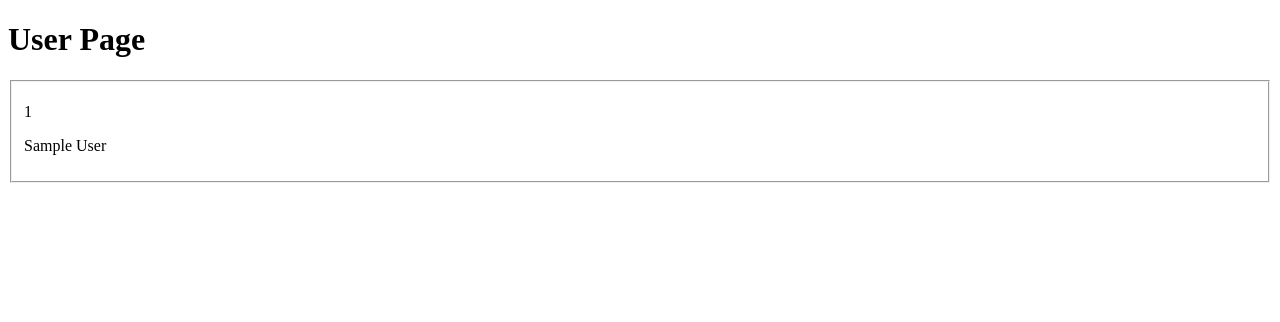
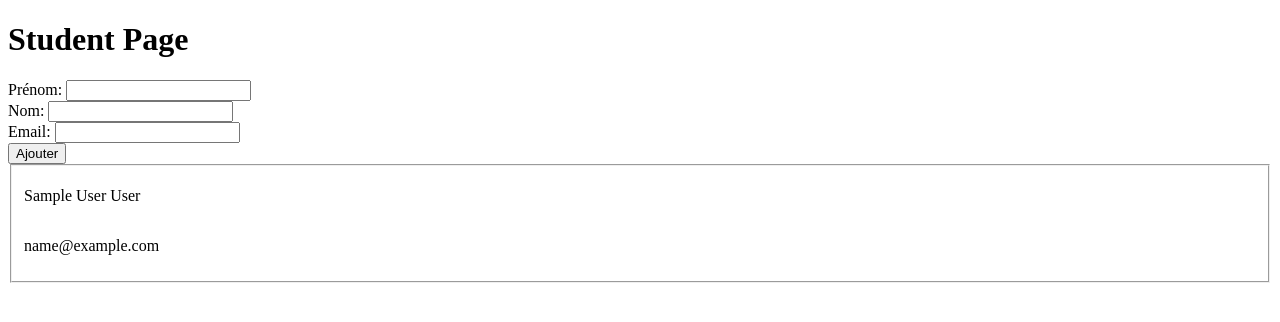
Before and after one commit to zanziboum/schoolLink, a Spring Boot app: page /student in a window 1280 px wide. Shown: the top 322 px of the page. Run offline with Spring Boot 4, Linux system fonts and the light colour scheme; tables that the repository leaves empty hold one stand-in row (values such as "Sample post").

Commit message:
Form add student to databse

```diff
--- a/src/main/java/fr/isep/schoolLink/controller/StudentController.java
+++ b/src/main/java/fr/isep/schoolLink/controller/StudentController.java
@@ -6,6 +6,8 @@ import org.springframework.beans.factory.annotation.Autowired;
 import org.springframework.stereotype.Controller;
 import org.springframework.ui.Model;
 import org.springframework.web.bind.annotation.GetMapping;
+import org.springframework.web.bind.annotation.PostMapping;
+import org.springframework.web.bind.annotation.RequestParam;
 
 import java.util.List;
 
@@ -15,13 +17,23 @@ public class StudentController {
     @Autowired
     private StudentDAO studentDAO;
 
-
     @GetMapping("/student")
     public String showPage(Model model){
         List<Student> students = studentDAO.findAll();
         model.addAttribute("students", students);
 
-
         return "StudentPage";
     }
+
+    @PostMapping("/student")
+    public String addStudent(@RequestParam("name") String name,
+                             @RequestParam("lname") String lname,
+                             @RequestParam("email") String email){
+        Student student = new Student();
+        student.setName(name);
+        student.setLname(lname);
+        student.setEmail(email);
+        studentDAO.save(student);
+        return "redirect:/student";
+    }
 }
--- a/src/main/resources/templates/StudentPage.html
+++ b/src/main/resources/templates/StudentPage.html
@@ -5,12 +5,25 @@
     <title>User</title>
 </head>
 <body>
-    <h1>User Page</h1>
+    <h1>Student Page</h1>
+
+    <form method="post" action="/student">
+        <label for="name">Prénom:</label>
+        <input type="text" id="name" name="name"><br>
+        <label for="lname">Nom:</label>
+        <input type="text" id="lname" name="lname"><br>
+        <label for="email">Email:</label>
+        <input type="email" id="email" name="email"><br>
+        <input type="submit" value="Ajouter">
+    </form>
 
     <div th:each="student : ${students}">
         <fieldset>
-        <p th:text="${student.id}"></p>
-        <p th:text="${student.name}"></p>
+            <div>
+                <p th:text="${student.name}" style="display: inline-block;"></p>
+                <p th:text="${student.lname}" style="display: inline-block;"></p>
+            </div>
+            <p th:text="${student.email}"></p>
         </fieldset>
     </div>
 
```
Also changed, not shown: src/main/java/fr/isep/schoolLink/model/Student.java (+18 -0 lines), src/main/resources/style/studentStyle.css (added).
